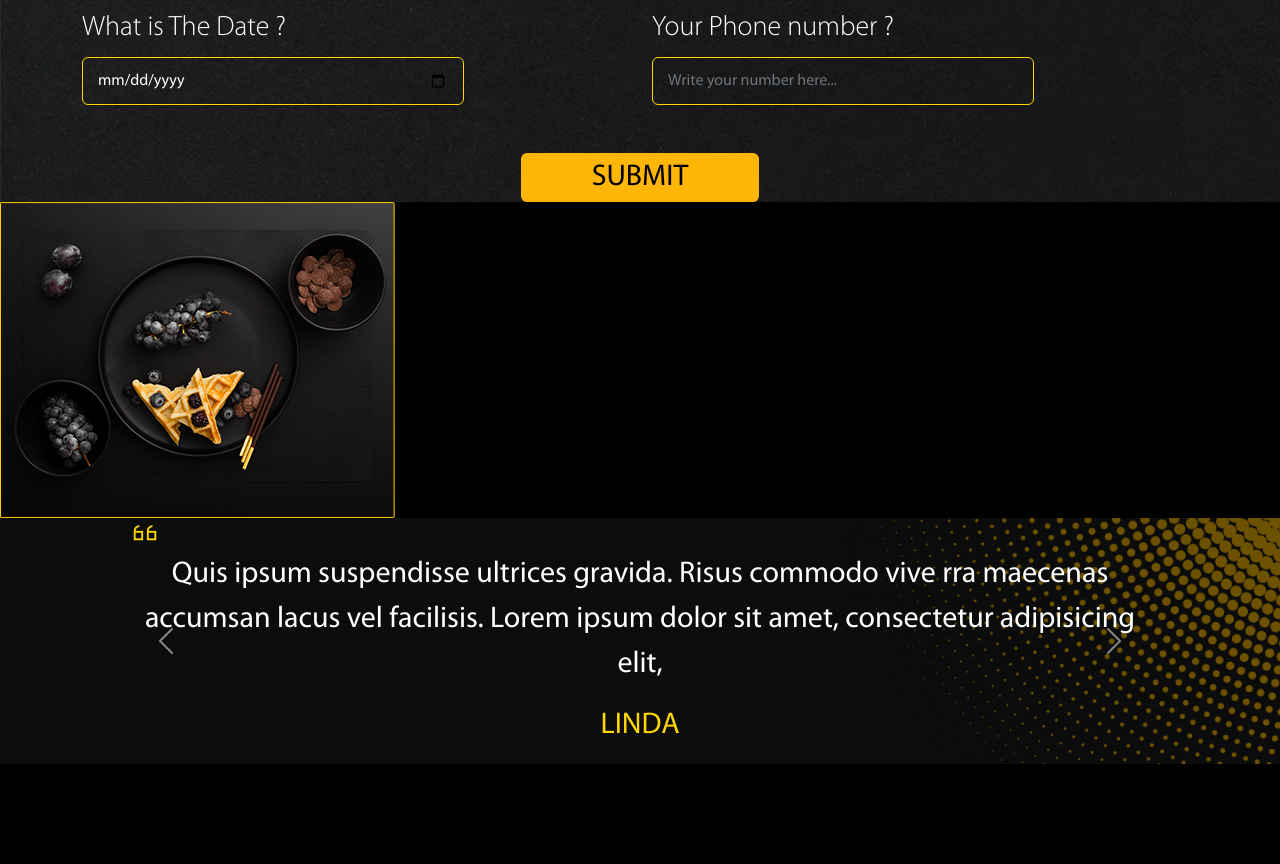
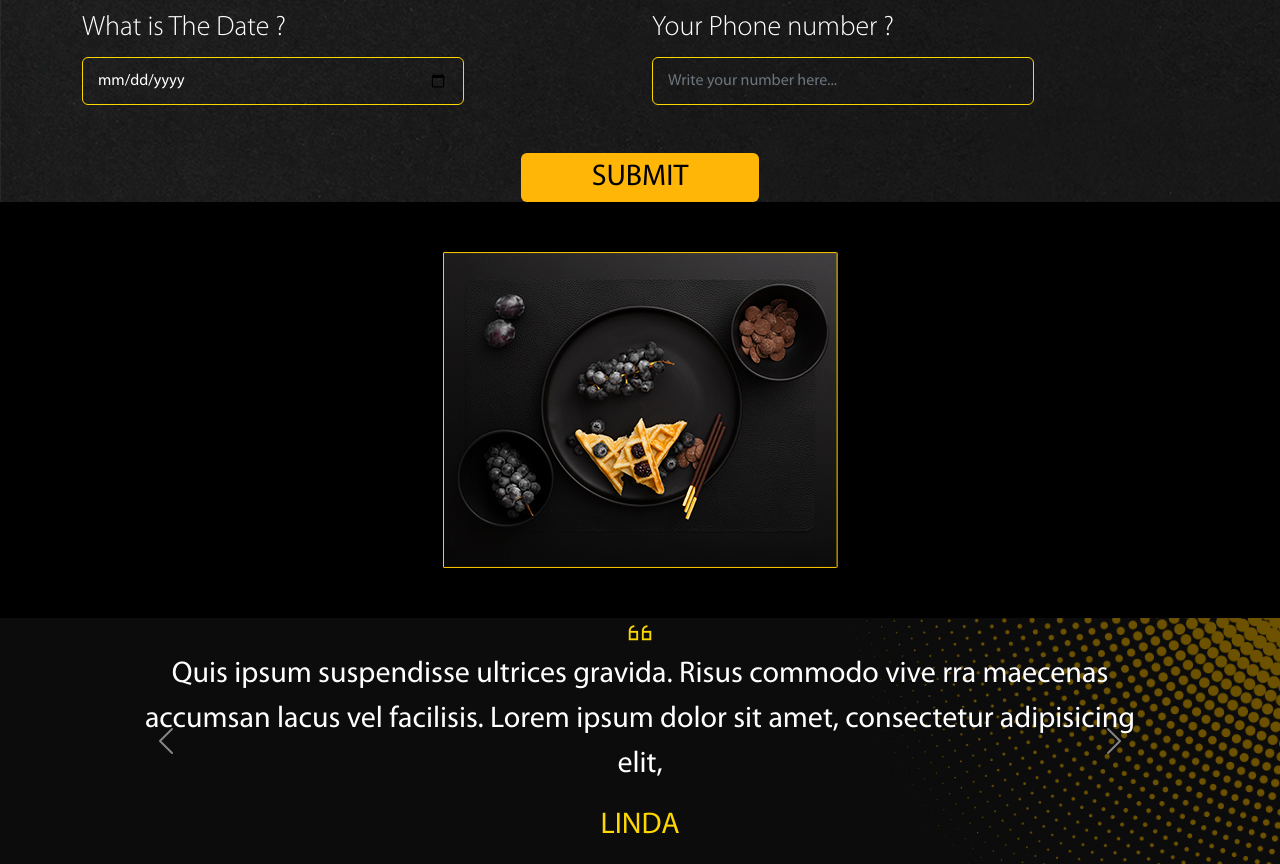
Before and after one commit to GITjatin123/food, a plain HTML site: page index.html in a window 1280 px wide. Shown: the part 4980-5844 px from the top of the page. Before the commit the page ends 5744 px from the top, so only its background shows below. Drawn offline with nearby package versions, Linux system fonts and the light colour scheme.

Commit message:
index update

```diff
--- a/index.html
+++ b/index.html
@@ -259,7 +259,8 @@
         </div>
     </div>
 </section>
-<section>
+<section style="text-align: center;
+  margin: 50px 0;">
     <img src="assets/images/img-seven.png" class="image-fluid" alt="">
 </section>
 <section class="sec-six-bg">
@@ -267,7 +268,7 @@
         <div class="row">
             <div class="col-md-12">
                 <div id="carouselExampleFade" class="carousel slide carousel-fade" data-bs-ride="carousel">
-                    <div class="carousel-inner">
+                    <div class="carousel-inner text-center">
                         <div class="carousel-item active pe-5 ps-5" data-bs-interval="3000">
                             <span class="" style="margin:auto;width:100%;font-size: 30px;color:pink;"><i class="las la-quote-left " ></i></span>
                             <p style="text-align: center;font-size: 30px;">Lorem ipsum dolor sit amet, consectetur adipiscing elit, sed do eiusmod tempor incididunt ut labore et
```
